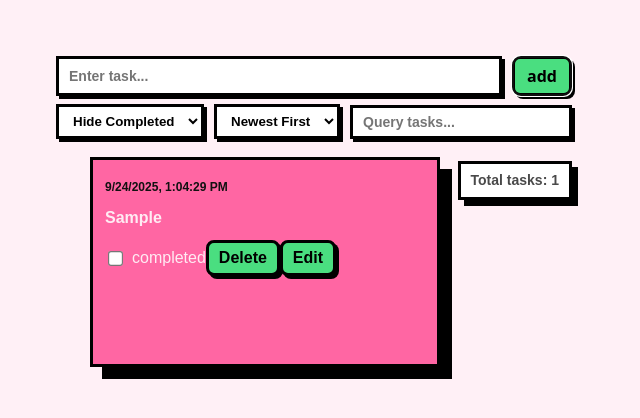
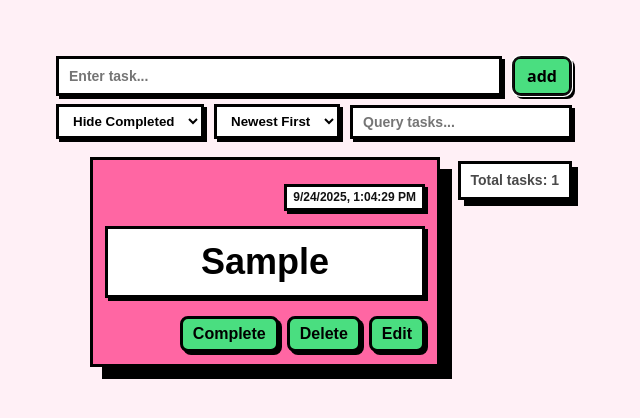
Before and after one commit to krola1/undervisning2209, a React (Vite) app: page / in a window 1280 px wide. Both pictures are taken after typing "Sample" into the empty fields and a click on the button "add". Shown: the top 418 px of the page, without its empty margins (0-640 px from the left). Built offline with nearby package versions, Linux system fonts and the light colour scheme.

Commit message:
style changes in taskCard

```diff
--- a/src/components/TaskCard.jsx
+++ b/src/components/TaskCard.jsx
@@ -23,7 +23,7 @@ export default function TaskCard({ id, created, completed, text, ...actions }) {
   return (
     <div className={`${styles.card} ${completed ? styles.completed : ""}`}>
       <p className={styles.date}>{new Date(created).toLocaleString()}</p>
-      {/*Conditional rendering based on isEditing*/}
+      <div className={styles.content}>
         {isEditing ? (
           <input
             className={styles.textInput}
@@ -38,18 +38,12 @@ export default function TaskCard({ id, created, completed, text, ...actions }) {
             {text}
           </h3>
         )}
+      </div>
 
       <div className={styles.actions}>
-        <label className={styles.completedToggle}>
-          <input
-            className={styles.checkbox}
-            checked={completed}
-            type="checkbox"
-            onChange={() => actions.onToggle(id)}
-            aria-label="Completed"
-          />
-          <span className={styles.completedLabel}>completed</span>
-        </label>
+        <button className={styles.button} onClick={() => actions.onToggle(id)}>
+          {completed ? "Undo" : "Complete"}
+        </button>
 
         <button className={styles.button} onClick={() => actions.onDelete(id)}>
           Delete
--- a/src/styles/TaskCard.module.css
+++ b/src/styles/TaskCard.module.css
@@ -11,6 +11,13 @@
   transition: all 0.3s ease;
   padding: 12px;
 }
+.actions {
+  position: absolute;
+  bottom: 12px;
+  right: 12px;
+  display: flex;
+  gap: 8px;
+}
 
 .card:hover {
   translate: -6px;
@@ -22,24 +29,41 @@
 }
 
 .date {
+  position: absolute;
+  top: 12px;
+  right: 12px;
+  padding: 4px 6px;
+  border: 3px solid #000000;
+  box-shadow: 3px 3px 0 #000000;
+  background: #ffffff;
+  font-family: Montserrat, sans-serif;
+  font-weight: 800;
   font-size: 12px;
-  font-weight: 600;
-  margin: 6px 0 10px;
+  line-height: 1.1;
+  text-align: right;
   color: #111;
+  white-space: pre-line;
 }
-
-.checkbox {
-  margin-right: 10px;
-  transform: scale(1.15);
-  cursor: pointer;
-  vertical-align: middle;
+.content {
+  display: flex;
+  justify-content: center;
+  align-items: center;
+  text-align: center;
+  height: 100%;
 }
 
 .taskText {
-  font-size: 16px;
+  font-family: Montserrat, sans-serif;
+  padding: 6px 8px;
+  border: 3px solid #000000;
+  box-shadow: 3px 3px 0 #000000;
+  font-size: 36px;
   font-weight: 800;
-  cursor: pointer;
-  margin: 6px 0 0;
+  color: #000000;
+  background: #ffffff;
+  margin: 0;
+  width: 100%;
+  max-width: 100%;
 }
 
 .doneText {
@@ -48,11 +72,12 @@
 }
 
 .textInput {
+  text-align: center;
   padding: 6px 8px;
   border: 3px solid #000000;
   box-shadow: 3px 3px 0 #000000;
-  font-size: 14px;
-  font-weight: 700;
+  font-size: 36px;
+  font-weight: 800;
   width: 100%;
   max-width: 100%;
 }
```
Lines whose indentation alone changed are shown as unchanged.
